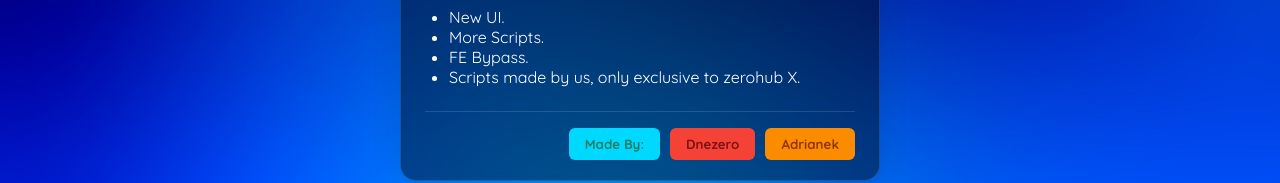
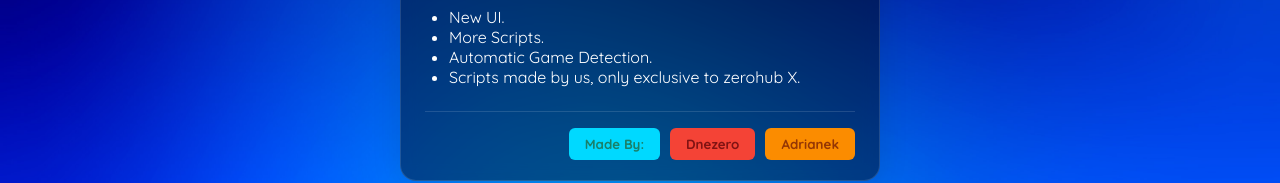
Before and after one commit to adrianekdev/zerohub2.github.io, a plain HTML site: page index.html in a window 1280 px wide. Shown: the part 566-749 px from the top of the page. Drawn offline with Linux system fonts and the light colour scheme.

Commit message:
Update index.html

```diff
--- a/index.html
+++ b/index.html
@@ -31,7 +31,7 @@
             <ul>
                 <li>New UI.</li>
                 <li>More Scripts.</li>
-                <li>FE Bypass.</li>
+                <li>Automatic Game Detection.</li>
                 <li>Scripts made by us, only exclusive to zerohub X.</li>
             </ul>
         </div>
```
